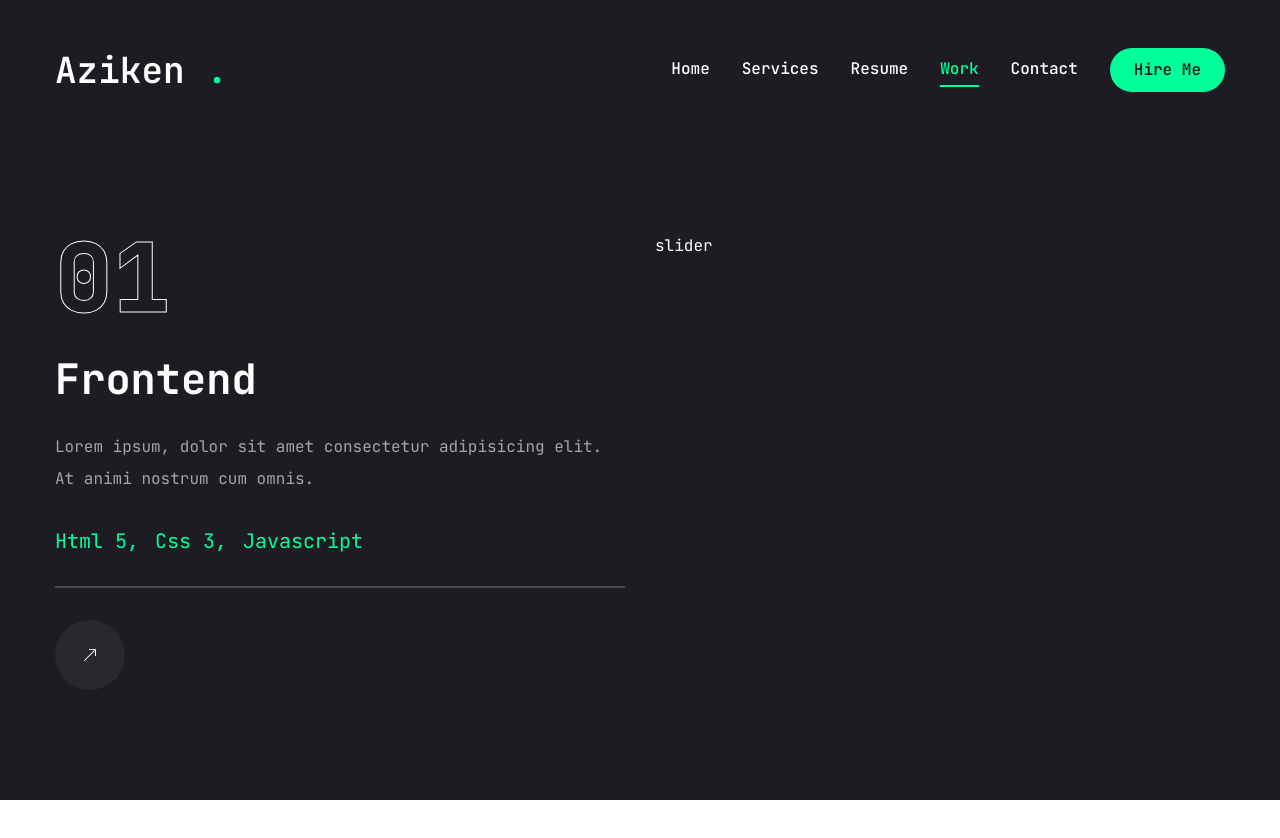
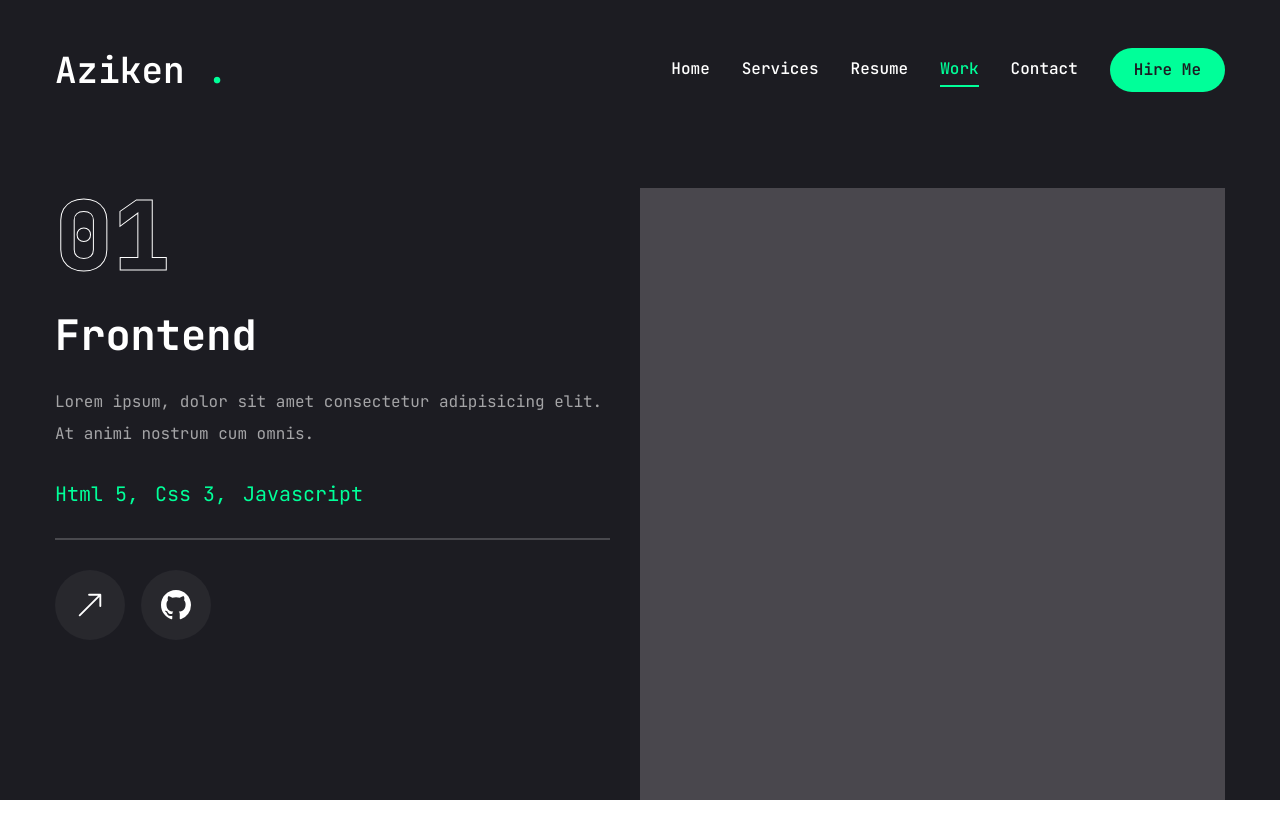
Before and after one commit to Azikenp/Portfolio-website-framer, a Next.js app: page /work in a window 1280 px wide. Shown: the top 838 px of the page. Before the commit the page ends 800 px from the top, so only its background shows below. Built offline with nearby package versions, Linux system fonts and the light colour scheme.

Commit message:
swiper code

```diff
--- a/app/work/page.jsx
+++ b/app/work/page.jsx
@@ -9,7 +9,8 @@ import { TooltipContent } from "@radix-ui/react-tooltip";
 import { motion } from "framer-motion";
 import Link from "next/link";
 import { useState } from "react";
-import { BsArrowRight, BsArrowUpRight } from "react-icons/bs";
+import { BsArrowRight, BsArrowUpRight, BsGithub } from "react-icons/bs";
+import { Swiper, SwiperSlide } from "swiper/react";
 
 const projects = [
   {
@@ -49,6 +50,13 @@ const projects = [
 
 const Work = () => {
   const [project, setProject] = useState(projects[0]);
+
+  const handleSlideChange = (swiper) => {
+    const currentIndex = swiper.activeIndex;
+
+    setProject(projects[currentIndex]);
+  };
+
   return (
     <motion.div
       initial={{ opacity: 0 }}
@@ -58,6 +66,7 @@ const Work = () => {
       <div className="container mx-auto">
         <div className="flex flex-col xl:flex-row xl:gap-[30px]">
           <div className="w-full xl:w-[50%] xl:h-[460px] flex flex-col xl:justify-between order-2 xl:order-none group">
+            <div className="flex flex-col gap-[30px] h-[50%]">
               {/* ouline num */}
               <div className="text-8xl leading-none font-extrabold text-transparent text-outline">
                 {project.num}
@@ -75,21 +84,49 @@ const Work = () => {
                 ))}
               </ul>
               <div className="border border-white/20" />
-            <div>
+              <div className="flex items-center gap-4">
                 <Link href={project.live}>
                   <TooltipProvider delayDuration={100}>
                     <Tooltip>
                       <TooltipTrigger className="w-[70px] h-[70px] rounded-full bg-white/5 flex justify-center items-center group">
-                      <BsArrowUpRight />
+                        <BsArrowUpRight className="text-white text-3xl group-hover:text-accent" />
                       </TooltipTrigger>
-                    <TooltipContent><p>Live project</p></TooltipContent>
+                      <TooltipContent>
+                        <p>Live project</p>
+                      </TooltipContent>
+                    </Tooltip>
+                  </TooltipProvider>
+                </Link>
+                <Link href={project.github}>
+                  <TooltipProvider delayDuration={100}>
+                    <Tooltip>
+                      <TooltipTrigger className="w-[70px] h-[70px] rounded-full bg-white/5 flex justify-center items-center group">
+                        <BsGithub className="text-white text-3xl group-hover:text-accent" />
+                      </TooltipTrigger>
+                      <TooltipContent>
+                        <p>Github Repository</p>
+                      </TooltipContent>
                     </Tooltip>
                   </TooltipProvider>
                 </Link>
               </div>
             </div>
+          </div>
 
-          <div className="w-full xl:w-[50%] ">slider</div>
+          <div className="w-full xl:w-[50%]">
+            <Swiper
+              spaceBetween={30}
+              slidesPerView={1}
+              className="xl:h-[520px] mb-12"
+              onSlideChange={handleSlideChange}
+            >
+              {projects.map((project, i) => (
+                <SwiperSlide key={i} className="w-full">
+                  <div className="h-[460px] relative group flex justify-center items-center bg-pink-50/20" ></div>
+                </SwiperSlide>
+              ))}
+            </Swiper>
+          </div>
         </div>
       </div>
     </motion.div>
```
Lines whose indentation alone changed are shown as unchanged.
